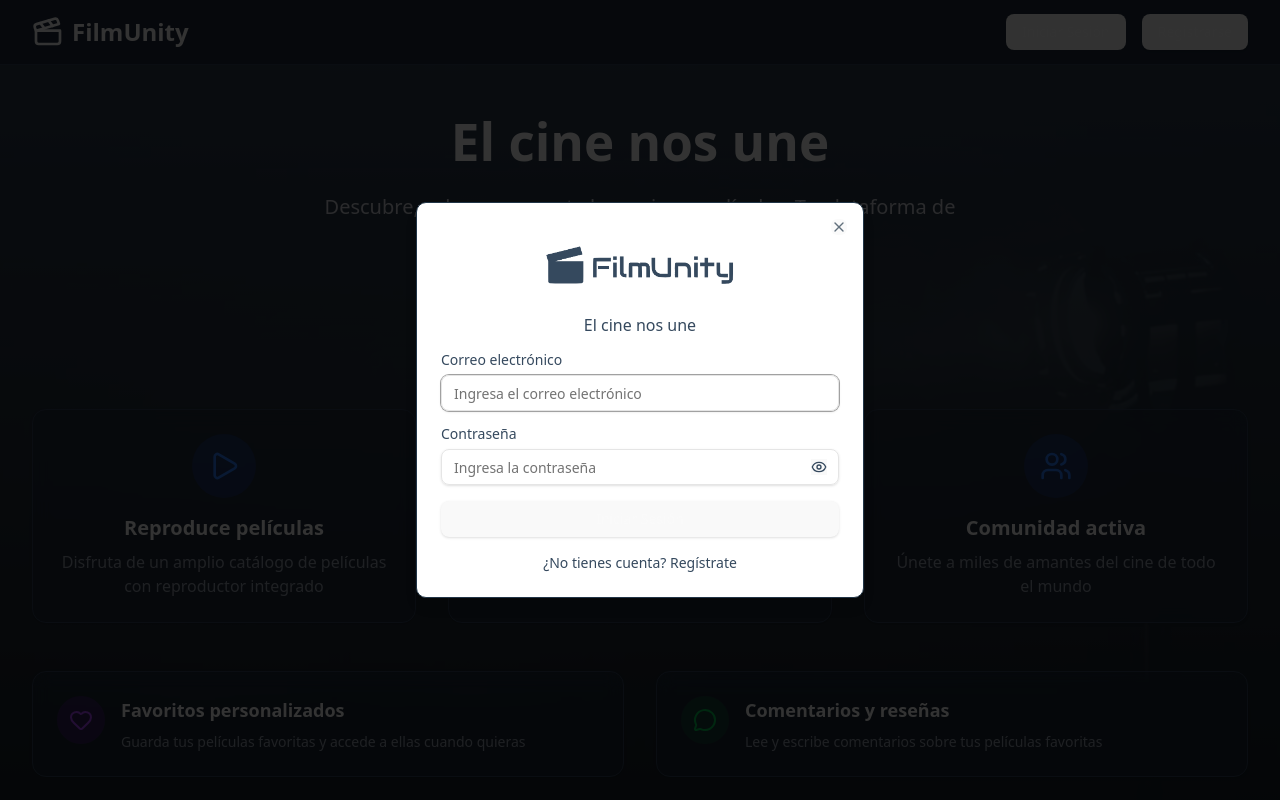
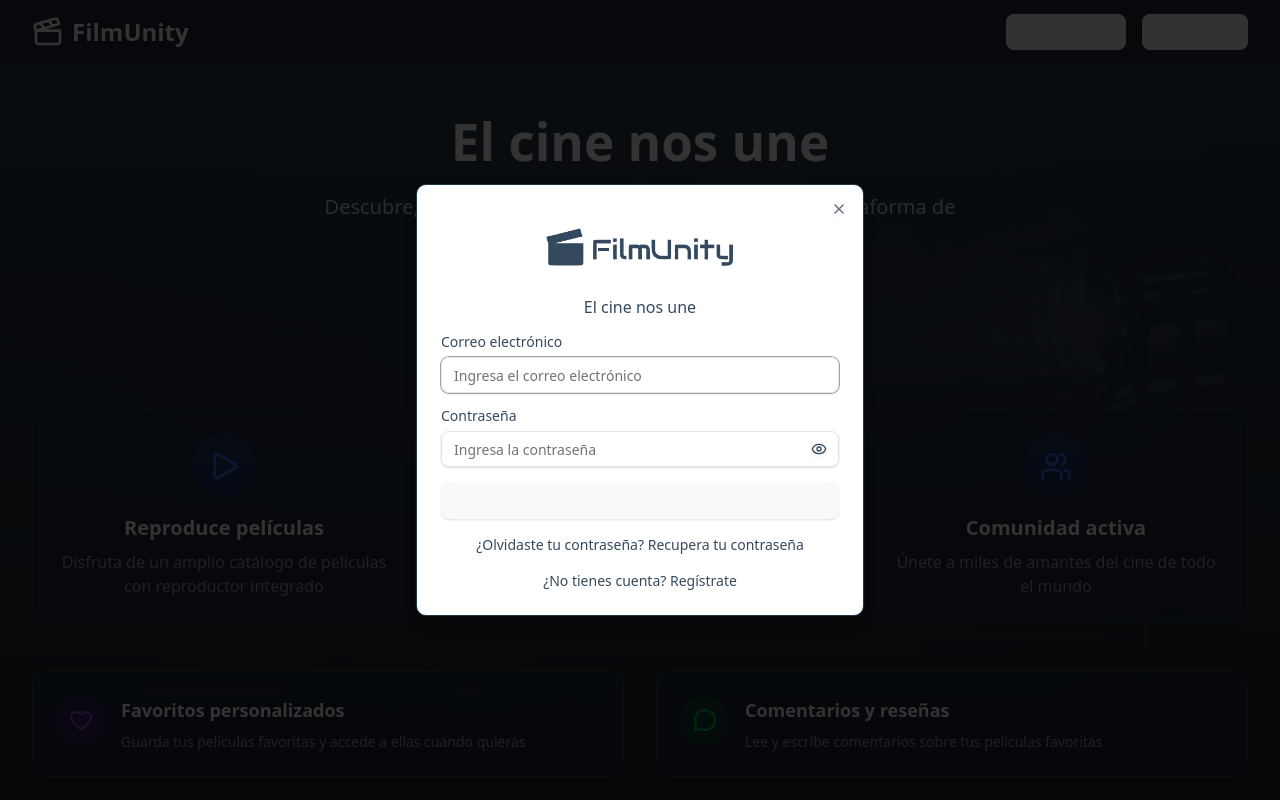
Before and after one commit to Mini-Proyecto-2/Frontend_Mini_Proyecto_2_Plataforma_De_Peliculas, a React (Vite) app: page / in a window 1280 px wide. Both pictures are taken after a click on the button "Iniciar Sesión". Shown: the top 800 px of the page. Built offline with nearby package versions, Linux system fonts and the light colour scheme; no server answers.

Commit message:
Create reset password view

```diff
--- a/src/components/modals/LoginModal.tsx
+++ b/src/components/modals/LoginModal.tsx
@@ -52,8 +52,12 @@ export default function LoginModal() {
       authLogin(token)
       navigate("/dashboard")
       toast.success("Inicio de sesión exitoso")
-    } catch {
-      toast.error("Error al iniciar sesión")
+    } catch (error) {
+      if (error instanceof Error) {
+        toast.error(error.message)
+      } else {
+        toast.error("Error al iniciar sesión")
+      }
     } finally {
       setLoading(false)
     }
@@ -131,6 +135,17 @@ export default function LoginModal() {
             </Button>
 
             <p className="text-center text-sm text-primary">
+              ¿Olvidaste tu contraseña?{" "}
+              <Link
+                to="/recuperar-contraseña"
+                state={{ background }}
+                className="primary"
+              >
+                Recupera tu contraseña
+              </Link>
+            </p>
+
+            <p className="text-center text-sm text-primary">
               ¿No tienes cuenta?{" "}
               <Link
                 to="/registrarse"
--- a/src/router/AppRouter.tsx
+++ b/src/router/AppRouter.tsx
@@ -9,6 +9,7 @@ import SiteMapPage from "../pages/SiteMap";
 import NotFound from "../pages/NotFound";
 import LoginModal from "../components/modals/LoginModal";
 import RegisterModal from "../components/modals/RegisterModal";
+import ResetPasswordModal from "../components/modals/ResetPasswordModal";
 import { Toaster } from "sonner";
 
 function AppRoutes() {
@@ -45,6 +46,7 @@ function AppRoutes() {
         <Routes>
           <Route path="/iniciar-sesion" element={<LoginModal />} />
           <Route path="/registrarse" element={<RegisterModal />} />
+          <Route path="/recuperar-contraseña" element={<ResetPasswordModal />} />
         </Routes>
       )}
     </>
```
Also changed, not shown: 2 other files (tests, documents, lock files or other folders).
